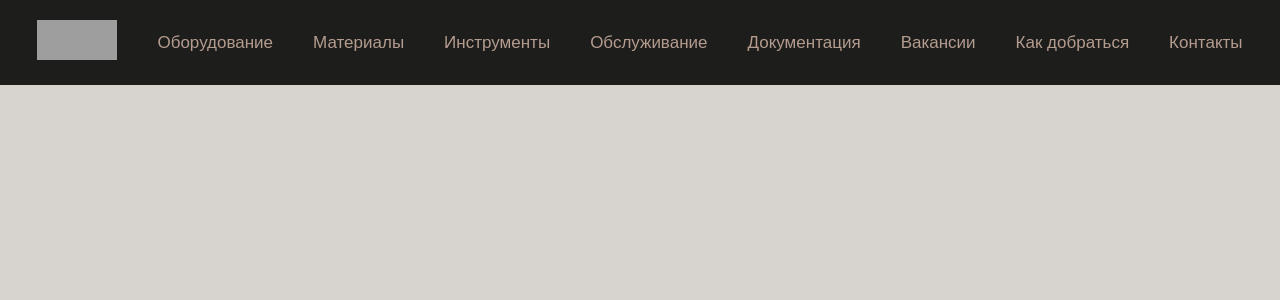
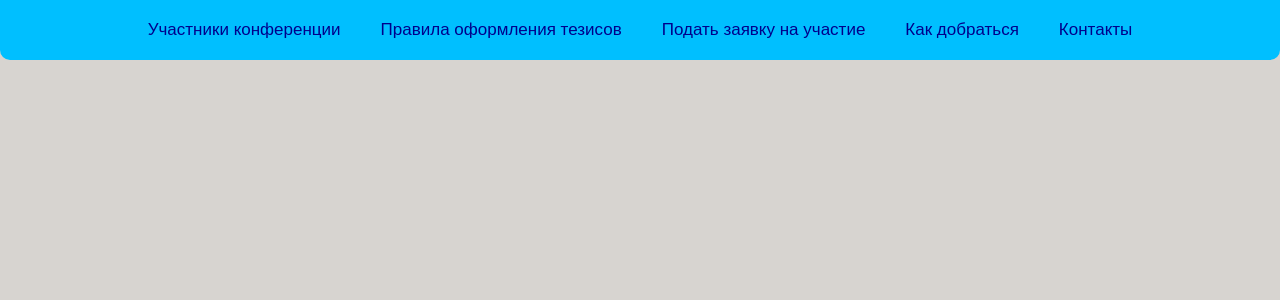
Before and after one commit to Inlupa/hydrogeology75, a Django app: page / in a window 1280 px wide. Shown: the top 300 px of the page. Run offline with Django 4.2, Linux system fonts and the light colour scheme; grey boxes are pictures that could not be loaded.

Commit message:
создал базовый макет

```diff
--- a/hydro/hydro/settings.py
+++ b/hydro/hydro/settings.py
@@ -15,7 +15,6 @@ import os
 
 # Build paths inside the project like this: BASE_DIR / 'subdir'.
 BASE_DIR = Path(__file__).resolve().parent.parent
-
 
 # Quick-start development settings - unsuitable for production
 # See https://docs.djangoproject.com/en/4.1/howto/deployment/checklist/
@@ -52,10 +51,11 @@ MIDDLEWARE = [
 
 ROOT_URLCONF = 'hydro.urls'
 
+TEMPLATE_DIR = os.path.join(BASE_DIR, "templates")
 TEMPLATES = [
     {
         'BACKEND': 'django.template.backends.django.DjangoTemplates',
-        'DIRS': [],
+        'DIRS': [TEMPLATE_DIR, ],
         'APP_DIRS': True,
         'OPTIONS': {
             'context_processors': [
@@ -63,6 +63,7 @@ TEMPLATES = [
                 'django.template.context_processors.request',
                 'django.contrib.auth.context_processors.auth',
                 'django.contrib.messages.context_processors.messages',
+
             ],
         },
     },
--- a/hydro/static/css/classes.css
+++ b/hydro/static/css/classes.css
@@ -5,7 +5,6 @@
 .flex-horizontal-center {
         justify-content: center;
 }
-
 
 .flex-vertical-center {
         align-items: center;
--- a/hydro/static/css/looks.css
+++ b/hydro/static/css/looks.css
@@ -32,7 +32,9 @@ ul {
 }
 
 .navbar {
-    background: #000000dc;
+    background: #00BFFF;
+    border-radius:0 0 10px 10px;
+
 }
 .swiper_container{
 }
@@ -44,50 +46,21 @@ ul {
 
 }
 /* Настройка ссылок-кнопок внутри навбара*/
-.flex-container a {
+.flex-container a{
   border-radius: 5px;
   text-decoration: none;
-  padding:  20px;
-  color: #ccb0a1dc;
+  padding:20px;
+  marin:10px;
+  color: #00008B;
   font: 17px sans-serif;
   transition: 0.15s;
 }
 
 /* Change the link color on hover */
 .flex-container a:hover {
-  background: #fbc02d;
+  background: #00008B;
   color: white;
   transition: 0.15s;
-}
-
-.wrapper{
-    min-height:100%;
-}
-
-.image_slider{
-}
-
-.image-slider__wrapper{
-}
-/* Задний фон чтобы не было полосы между картинкой и навбаром*/
-.image-slider__slide{
-    background:#000000dc;
-}
-
-.image-slider__image{
-    position: relative;
-    text-align:center:
-}
-
-.image-slider__image img {
-    max-width:100%;
-}
-/* Текст на картинке*/
-.text-on-pic {
-    position: absolute;
-    top: 85%;
-    left: 50%;
-    transform: translate(-50%, -50%);
 }
 
 /* Описание кнопки ссылки внутри свайпера */
@@ -103,24 +76,6 @@ ul {
     transition: 0.15s;
 
 }
-
-.button_type a:hover {
-  background: #fbc02d;
-  color: white;
-  animation: fadeIn 5s;
-  transition: 0.15s;
-}
-
-/* Тип текста на сайте под навбарами */
-.text-on-site {
-    padding: 20px;
-    font: 50px/1 sans-serif;
-    text-decoration: none;
-    line-height: 50px;
-    text-align:justify;
-}
-
-
 label {
     font: 15px/1 sans-serif;
     text-decoration: none;
--- a/hydro/templates/base.html
+++ b/hydro/templates/base.html
@@ -16,17 +16,16 @@
 </head>
 <body class="no_space">
 
-<nav class="navbar flex no_space">
-    <ul class="flex-container flex flex-horizontal-center no_space">
-        <li class="navitem flex flex-center"><a href="/"> <img src="{% static 'img/icon_road.jpg' %}" width="80" height="40" alt="Картинка"/> </a></li>
-        <li class="navitem flex flex-center"><a href="#"> Оборудование </a></li>
-        <li class="navitem flex flex-center"><a href="#"> Материалы </a></li>
-        <li class="navitem flex flex-center"><a href="#"> Инструменты </a></li>
-        <li class="navitem flex flex-center"><a href="#"> Обслуживание </a>
-        <li class="navitem flex flex-center"><a href="#"> Документация </a></li>
-        <li class="navitem flex flex-center"><a href="#"> Вакансии </a></li>
-        <li class="navitem flex flex-center"><a href="#"> Как добраться </a></li>
-        <li class="navitem flex flex-center"><a href="#"> Контакты </a></li>
+<nav class="navbar flex">
+    <ul class="flex-container flex flex-vertical-center">
+<!--
+        <li class="navitem flex flex-center"><a href="/"> <img src="{% static 'img/img.png' %}" width="100" height="50" alt="Картинка"/> </li></a>
+-->
+        <a href="#"><li class="navitem flex flex-center"> Участники конференции </li></a>
+        <a href="#"><li class="navitem flex flex-center"> Правила оформления тезисов </li></a>
+        <a href="#"><li class="navitem flex flex-center"> Подать заявку на участие </li></a>
+        <a href="#"><li class="navitem flex flex-center"> Как добраться </li></a>
+       <a href="#"> <li class="navitem flex flex-center"> Контакты </li></a>
     </ul>
 </nav>
 
```
Also changed, not shown: hydro/static/css/flex.css (+0 -48 lines), 1 other file.
